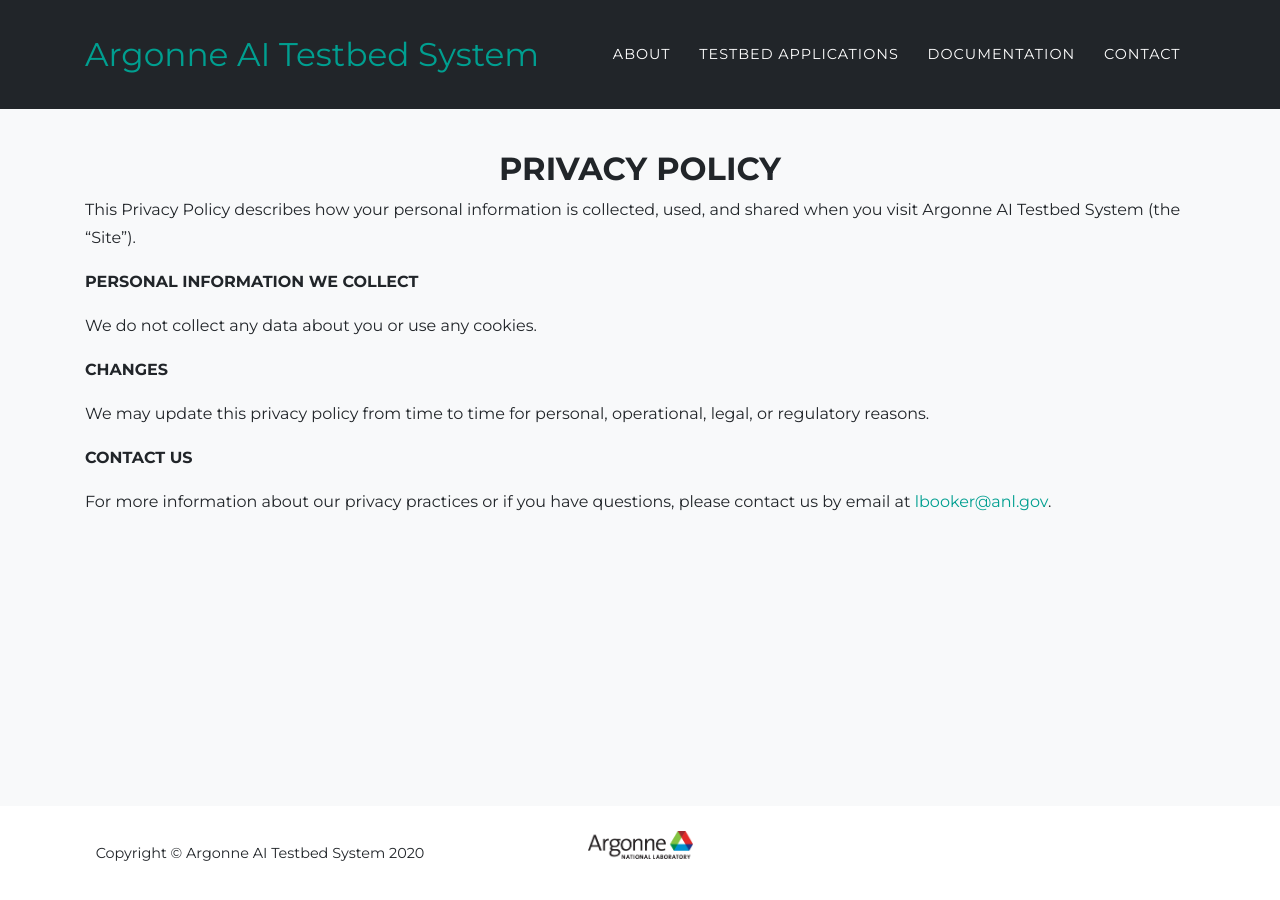
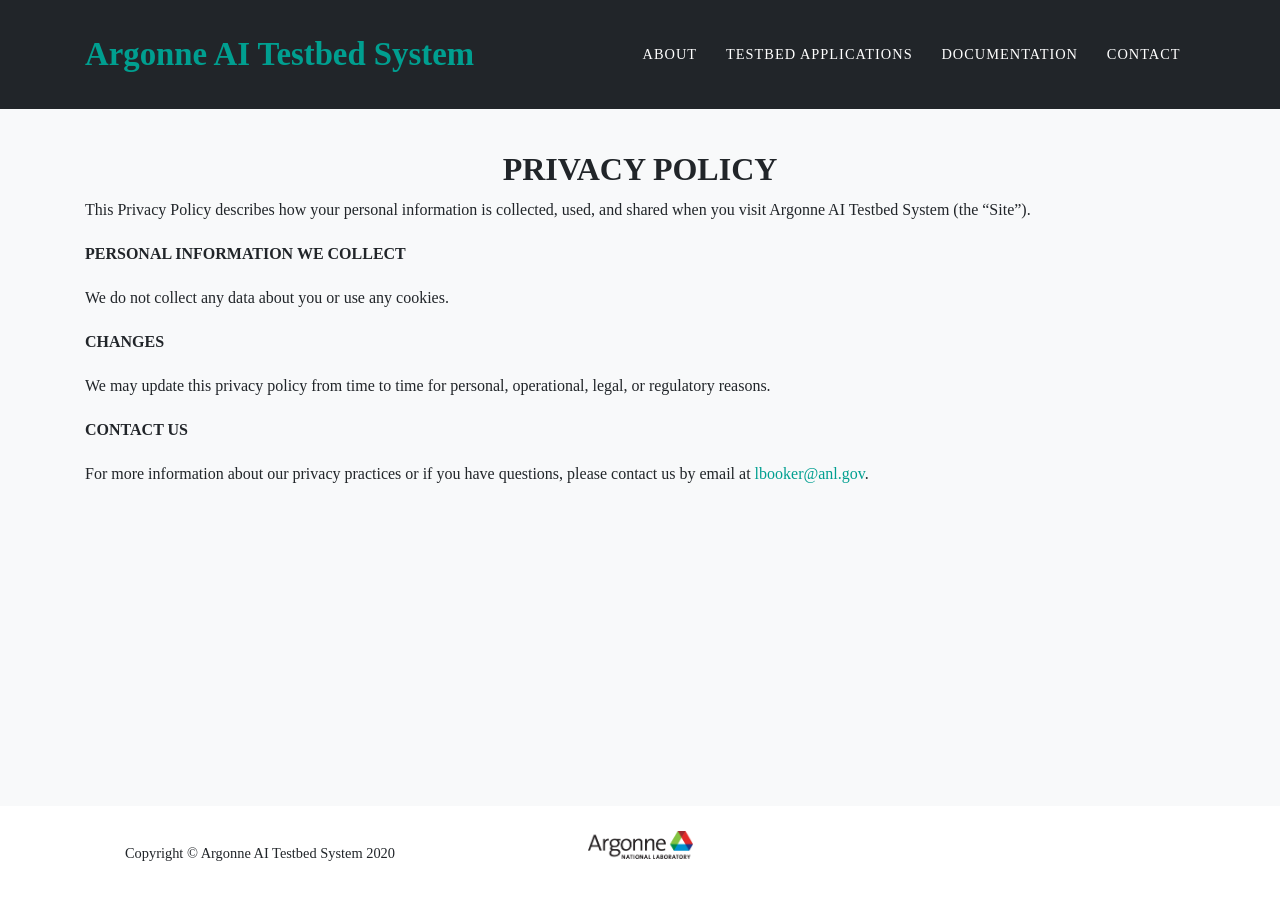
Before and after one commit to argonne-lcf/ALCF-AI-Testbed, a Jekyll site: the page built from docs/legal.md, in a window 1280 px wide. Built offline with Jekyll 4.4.1, drawn with Linux system fonts in a browser that asks for light colours; some web fonts are replaced.

Commit message:
Changed font to Proxima Nova

```diff
--- a/docs/_sass/base/_mixins.scss
+++ b/docs/_sass/base/_mixins.scss
@@ -1,13 +1,13 @@
 // Font Mixins
 @mixin serif-font {
-  font-family: 'Montserrat';//, -apple-system, BlinkMacSystemFont, 'Segoe UI', Roboto, 'Helvetica Neue', Arial, sans-serif, 'Apple Color Emoji', 'Segoe UI Emoji', 'Segoe UI Symbol', 'Noto Color Emoji';
+  font-family: 'Proxima Nova';//, -apple-system, BlinkMacSystemFont, 'Segoe UI', Roboto, 'Helvetica Neue', Arial, sans-serif, 'Apple Color Emoji', 'Segoe UI Emoji', 'Segoe UI Symbol', 'Noto Color Emoji';
 }
 @mixin script-font {
-  font-family: 'Montserrat';//, -apple-system, BlinkMacSystemFont, 'Segoe UI', Roboto, 'Helvetica Neue', Arial, sans-serif, 'Apple Color Emoji', 'Segoe UI Emoji', 'Segoe UI Symbol', 'Noto Color Emoji';
+  font-family: 'Proxima Nova';//, -apple-system, BlinkMacSystemFont, 'Segoe UI', Roboto, 'Helvetica Neue', Arial, sans-serif, 'Apple Color Emoji', 'Segoe UI Emoji', 'Segoe UI Symbol', 'Noto Color Emoji';
 }
 @mixin body-font {
-  font-family: 'Montserrat';///*'Roboto Slab',*/ -apple-system, BlinkMacSystemFont, 'Segoe UI', Roboto, 'Helvetica Neue', Arial, sans-serif, 'Apple Color Emoji', 'Segoe UI Emoji', 'Segoe UI Symbol', 'Noto Color Emoji';
+  font-family: 'Proxima Nova';///*'Roboto Slab',*/ -apple-system, BlinkMacSystemFont, 'Segoe UI', Roboto, 'Helvetica Neue', Arial, sans-serif, 'Apple Color Emoji', 'Segoe UI Emoji', 'Segoe UI Symbol', 'Noto Color Emoji';
 }
 @mixin heading-font {
-  font-family: 'Montserrat';//, -apple-system, BlinkMacSystemFont, 'Segoe UI', Roboto, 'Helvetica Neue', Arial, sans-serif, 'Apple Color Emoji', 'Segoe UI Emoji', 'Segoe UI Symbol', 'Noto Color Emoji';
+  font-family: 'Proxima Nova';//, -apple-system, BlinkMacSystemFont, 'Segoe UI', Roboto, 'Helvetica Neue', Arial, sans-serif, 'Apple Color Emoji', 'Segoe UI Emoji', 'Segoe UI Symbol', 'Noto Color Emoji';
 }
--- a/docs/_sass/components/_navbar.scss
+++ b/docs/_sass/components/_navbar.scss
@@ -13,6 +13,7 @@
   }
   .navbar-brand {
     color: $primary;
+    font-weight: 600;
     @include script-font;
     &.active,
     &:active,
```
